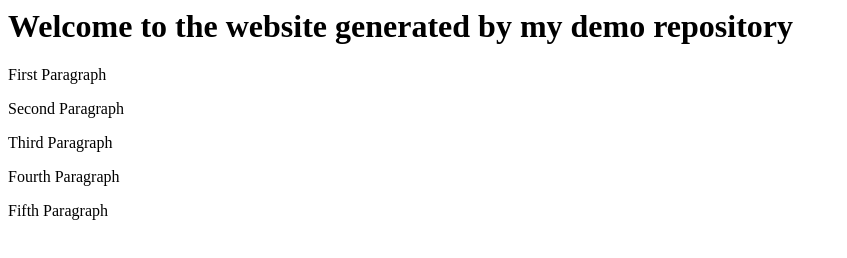
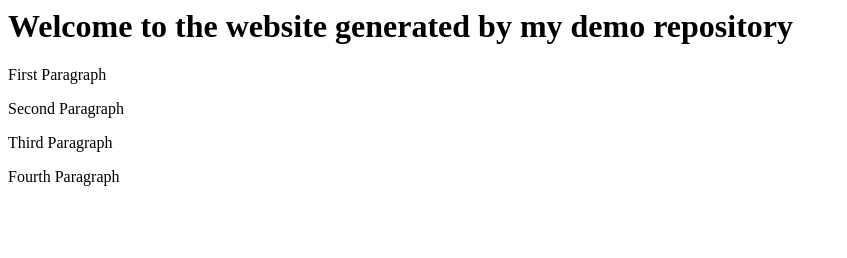
Before and after one commit to NikitaRaut1/demo-repository, a website: page index.html in a window 1280 px wide. Shown: the whole page, without its empty margins (0-847 px from the left). Drawn offline with Linux system fonts and the light colour scheme.

Commit message:
Revert "Added fifth paragraph"

```diff
--- a/index.html
+++ b/index.html
@@ -3,4 +3,3 @@
 <p>Second Paragraph </p>
 <p>Third Paragraph</p>
 <p>Fourth Paragraph</p>
-<p>Fifth Paragraph</p>
```
